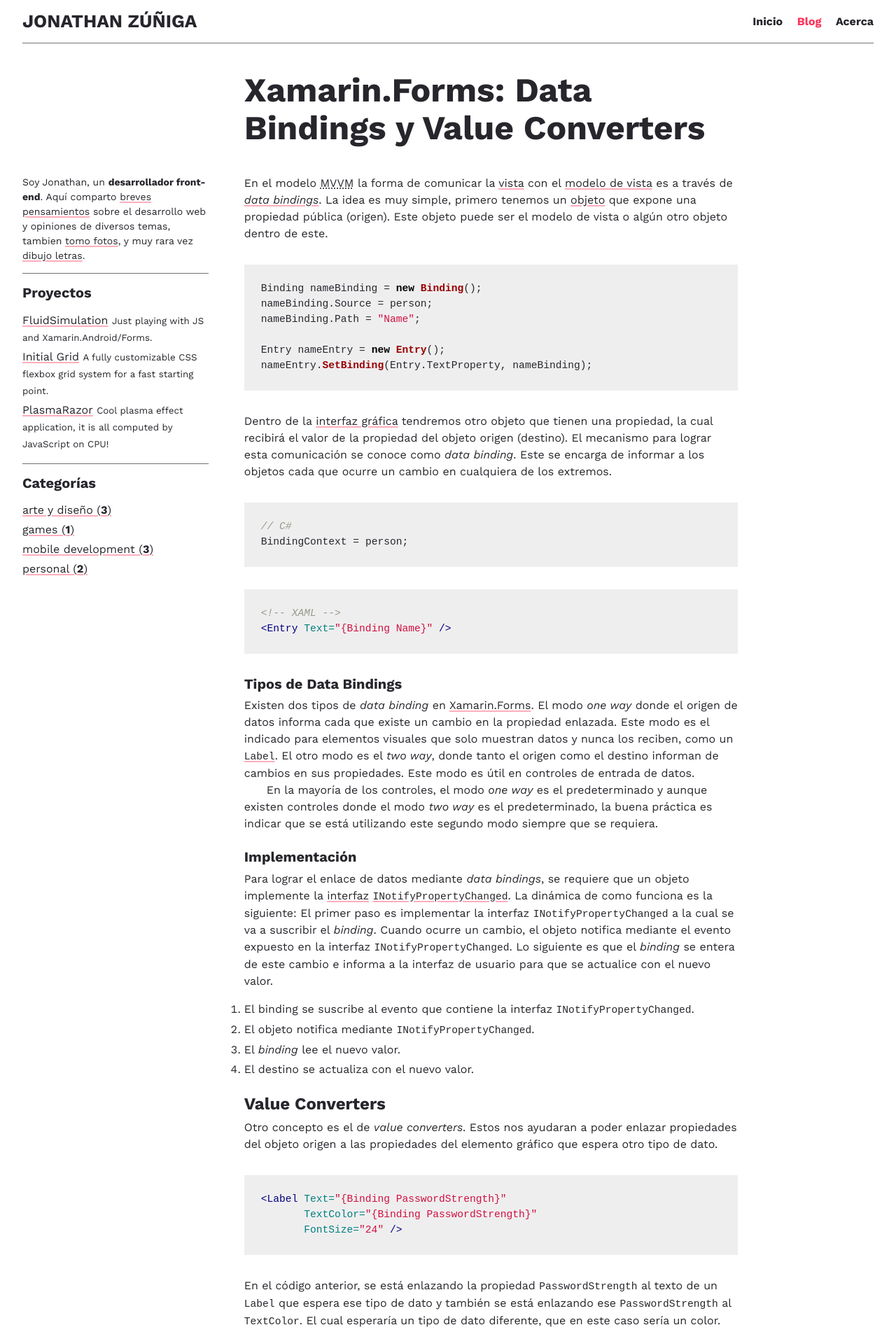
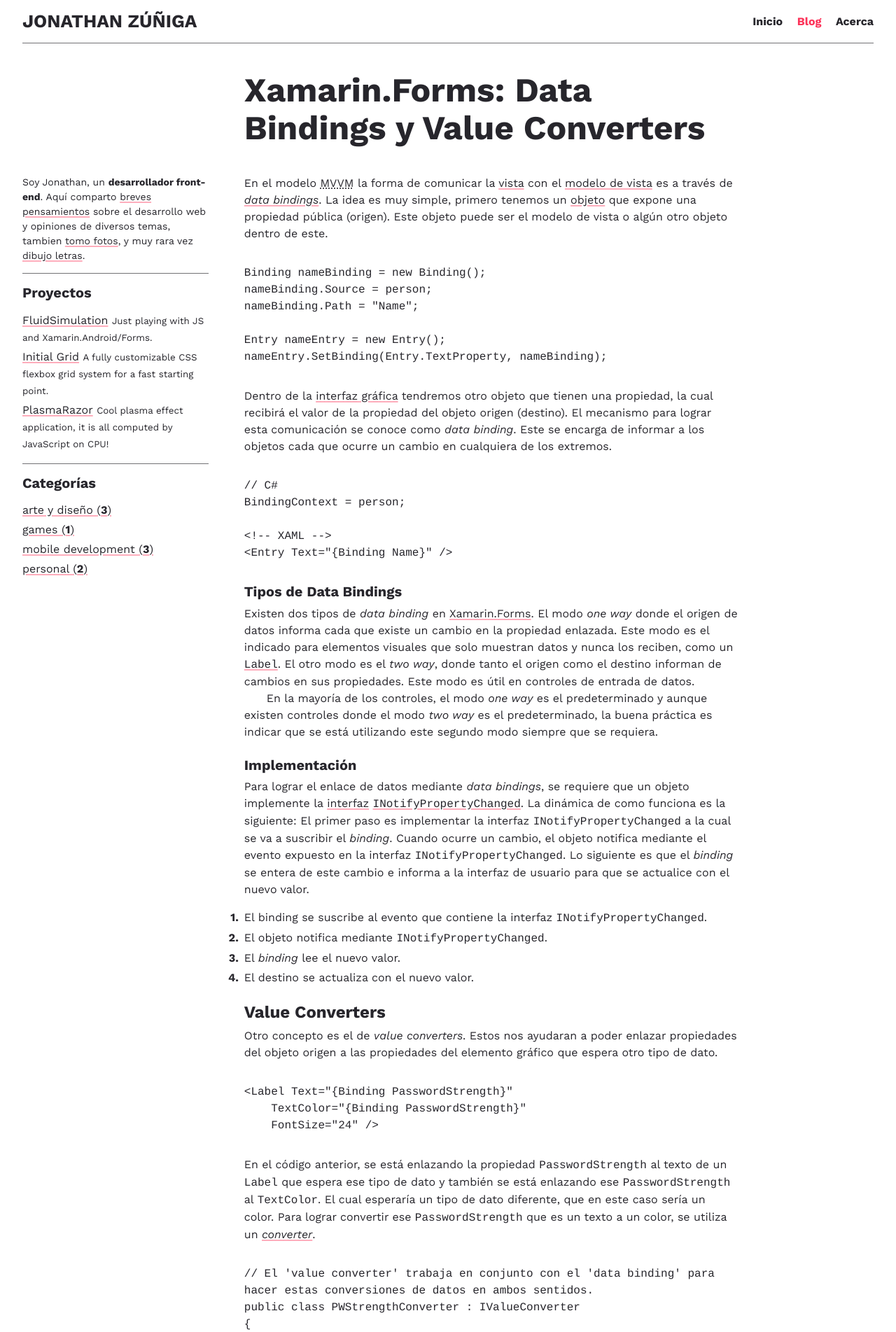
Before and after one commit to jonathanzuniga/jonathanzuniga.github.io, a Jekyll site: the page built from _posts/2016-11-26-xamarin-forms-data-bindings-y-value-converters.md, in a window 1280 px wide. Shown: the top 1903 px of the page at 70% size. Built offline with Jekyll 4.4.1, drawn with Linux system fonts in a browser that asks for light colours; some of the changed text lies outside the part shown.

Commit message:
Edtar post 2016-11-16 y code theme

```diff
--- a/_posts/2016-11-26-xamarin-forms-data-bindings-y-value-converters.md
+++ b/_posts/2016-11-26-xamarin-forms-data-bindings-y-value-converters.md
@@ -11,27 +11,20 @@ title: "Xamarin.Forms: Data Bindings y Value Converters"
 
 En el modelo <abbr title="Model–View–ViewModel">MVVM</abbr> la forma de comunicar la [vista][vista] con el [modelo de vista][modelo-de-vista] es a través de _[data bindings][data-bindings]_. La idea es muy simple, primero tenemos un [objeto][objeto] que expone una propiedad pública (origen). Este objeto puede ser el modelo de vista o algún otro objeto dentro de este.<!-- more -->
 
-{% highlight c# %}
-Binding nameBinding = new Binding();
-nameBinding.Source = person;
-nameBinding.Path = "Name";
+    Binding nameBinding = new Binding();
+    nameBinding.Source = person;
+    nameBinding.Path = "Name";
 
-Entry nameEntry = new Entry();
-nameEntry.SetBinding(Entry.TextProperty, nameBinding);
-{% endhighlight %}
+    Entry nameEntry = new Entry();
+    nameEntry.SetBinding(Entry.TextProperty, nameBinding);
 
 Dentro de la [interfaz gráfica][interfaz-grafica] tendremos otro objeto que tienen una propiedad, la cual recibirá el valor de la propiedad del objeto origen (destino). El mecanismo para lograr esta comunicación se conoce como _data binding_. Este se encarga de informar a los objetos cada que ocurre un cambio en cualquiera de los extremos.
 
-{% highlight c# %}
-// C#
-BindingContext = person;
-{% endhighlight %}
+    // C#
+    BindingContext = person;
 
-{% highlight xml %}
-
-<!-- XAML -->
-<Entry Text="{Binding Name}" />
-{% endhighlight %}
+    <!-- XAML -->
+    <Entry Text="{Binding Name}" />
 
 #### Tipos de Data Bindings
 
@@ -52,32 +45,27 @@ Para lograr el enlace de datos mediante _data bindings_, se requiere que un obje
 
 Otro concepto es el de _value converters_. Estos nos ayudaran a poder enlazar propiedades del objeto origen a las propiedades del elemento gráfico que espera otro tipo de dato.
 
-{% highlight xml %}
-<Label Text="{Binding PasswordStrength}"
-       TextColor="{Binding PasswordStrength}"
-       FontSize="24" />
-{% endhighlight %}
+    <Label Text="{Binding PasswordStrength}"
+        TextColor="{Binding PasswordStrength}"
+        FontSize="24" />
 
 En el código anterior, se está enlazando la propiedad `PasswordStrength` al texto de un `Label` que espera ese tipo de dato y también se está enlazando ese `PasswordStrength` al `TextColor`. El cual esperaría un tipo de dato diferente, que en este caso sería un color. Para lograr convertir ese `PasswordStrength` que es un texto a un color, se utiliza un [_converter_][converter].
 
-{% highlight c# %}
-// El 'value converter' trabaja en conjunto con el 'data binding' para hacer estas conversiones de datos en ambos sentidos.
-public class PWStrengthConverter : IValueConverter
-{
-public object Convert(object value, Type targetType, object parameter, CultureInfo culture)
-{
-PasswordStrength pwdstr = (PasswordStrength) value;
-...
-return Color.Red;
-}
+    // El 'value converter' trabaja en conjunto con el 'data binding' para hacer estas conversiones de datos en ambos sentidos.
+    public class PWStrengthConverter : IValueConverter
+    {
+        public object Convert(object value, Type targetType, object parameter, CultureInfo culture)
+        {
+            PasswordStrength pwdstr = (PasswordStrength) value;
+            ...
+            return Color.Red;
+        }
 
-    public object ConvertBack(object value, Type targetType, object parameter, CultureInfo culture)
-    {
-    	throw new NotSupportedException();
+        public object ConvertBack(object value, Type targetType, object parameter, CultureInfo culture)
+        {
+            throw new NotSupportedException();
+        }
     }
-
-}
-{% endhighlight %}
 
 #### Su estructura
 
--- a/_sass/_colors.scss
+++ b/_sass/_colors.scss
@@ -5,7 +5,7 @@ $color-neutral-dark: #27262c;
 $color-neutral-dark-65: rgba($color-neutral-dark, 0.65);
 $color-neutral-dark-30: rgba($color-neutral-dark, 0.3);
 $color-neutral-dark-15: rgba($color-neutral-dark, 0.15);
-$color-neutral-dark-075: rgba($color-neutral-dark, 0.075);
+$color-neutral-dark-0375: rgba($color-neutral-dark, 0.0375);
 
 $color-functional-1: #fff;
 
--- a/_sass/_reset.scss
+++ b/_sass/_reset.scss
@@ -94,6 +94,26 @@ ul {
     padding-left: 0;
 }
 
+// numeros en negritas
+ol {
+    counter-reset: item;
+
+    & > li {
+        list-style-type: none;
+        counter-increment: item;
+        padding-left: #{$space-lg - $space-sm};
+        text-indent: -#{$space-lg};
+
+        &::before {
+            display: inline-block;
+            padding-right: $space-sm;
+            font-weight: bold;
+            text-align: right;
+            content: counter(item) ".";
+        }
+    }
+}
+
 li {
     margin-bottom: $space-sm;
 }
@@ -165,18 +185,24 @@ p {
     margin-top: 0;
 }
 
+code {
+    // background-color: $color-neutral-dark-0375;
+    font-family: $font-family-mono;
+    // font-size: #{$font-size + 0.125};
+    // padding: $space-xs;
+    word-wrap: break-word;
+}
+
+.highlighter-rouge {
+    margin: $space-lg 0;
+}
+
 pre {
-    background-color: $color-neutral-dark-075;
-    border-radius: $border-radius;
-    overflow: auto;
-    padding: $space-md;
+    margin: 0;
+    white-space: pre-wrap;
+    word-wrap: break-word;
 
     code {
         word-break: normal;
     }
 }
-
-code {
-    word-wrap: break-word;
-    font-size: $font-size-md;
-}
--- a/_sass/_variables.scss
+++ b/_sass/_variables.scss
@@ -9,7 +9,7 @@ $bp-xl-min-width: 105em; // 1680px
 
 $font-family-primary: "Work Sans", -apple-system, BlinkMacSystemFont, "Segoe UI",
     Roboto, Oxygen, Ubuntu, Cantarell, "Open Sans", "Helvetica Neue", sans-serif;
-$font-family-mono: "Courier New", Courier, monospace;
+$font-family-mono: Courier, monospace;
 
 $font-size: 1em; // 16px
 $font-size-xs: $font-size - 0.188; // 13px
```
